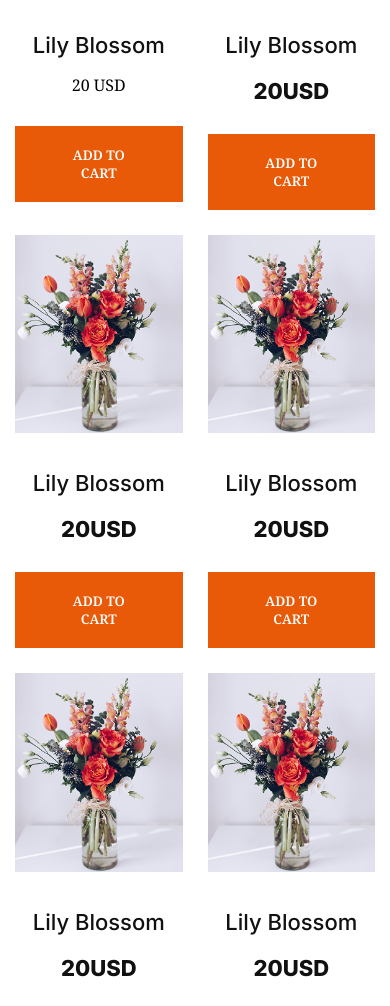
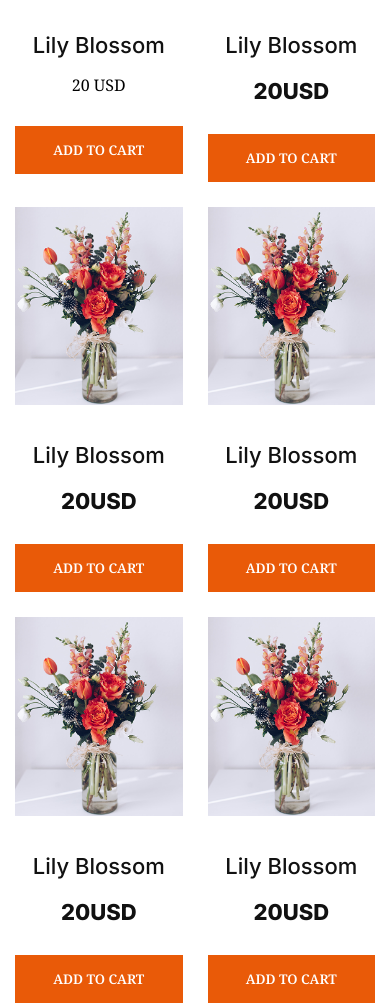
Before and after one commit to Hossain-Akash/flower-market-assignment-2, a plain HTML site: page index.html in a window 390 px wide. Shown: the part 1611-2617 px from the top of the page. Drawn offline with Linux system fonts and the light colour scheme.

Commit message:
update button style

```diff
--- a/styles/flower.css
+++ b/styles/flower.css
@@ -366,7 +366,7 @@ footer li a {
     padding: 0 15px;
   }
   .btn {
-    padding: 20px 40px;
+    padding: 15px 20px;
   }
   .plants-title {
     display: flex;
```
